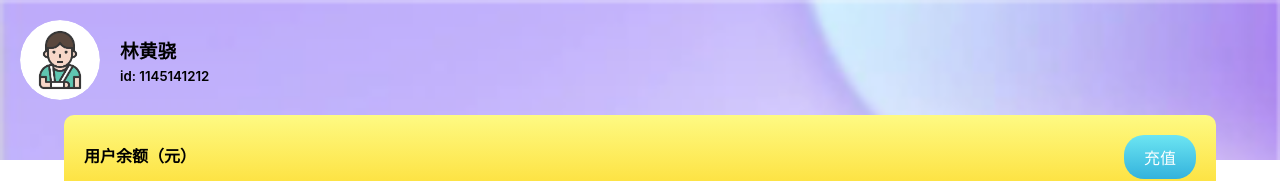
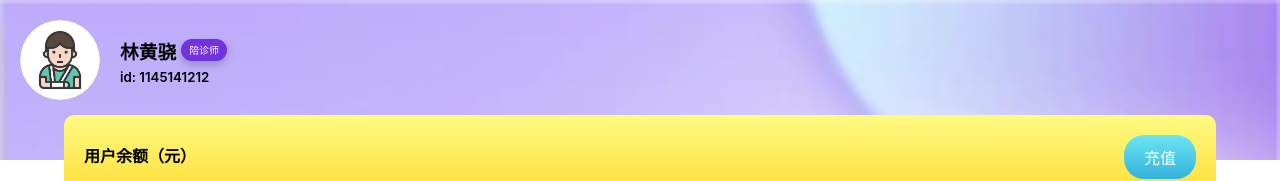
Before and after one commit to ROBINRUGAN/healthdb, a Vue app: page /me in a window 1280 px wide. Shown: the top 181 px of the page. Built offline with nearby package versions, Linux system fonts and the light colour scheme.

Commit message:
add: 陪诊师标签设计

```diff
--- a/src/views/MeView.vue
+++ b/src/views/MeView.vue
@@ -7,7 +7,16 @@ import mewImage from '@/assets/me/patient.jpeg'
     <div class="top">
       <van-image round width="80px" height="80px" :src="mewImage" />
       <div class="info">
-        <h3>林黄骁</h3>
+        <div style="display: flex; align-items: center">
+          <h3 style="margin-right: 5px; margin-top: 2px">林黄骁</h3>
+          <van-tag
+            color="#7232dd"
+            style="font-size: 10px; padding: 3px 8px; box-shadow: 0 4px 8px rgba(0, 0, 0, 0.2)"
+            round
+            size="large"
+            >陪诊师</van-tag
+          >
+        </div>
         <h5>id: 1145141212</h5>
       </div>
     </div>
```
